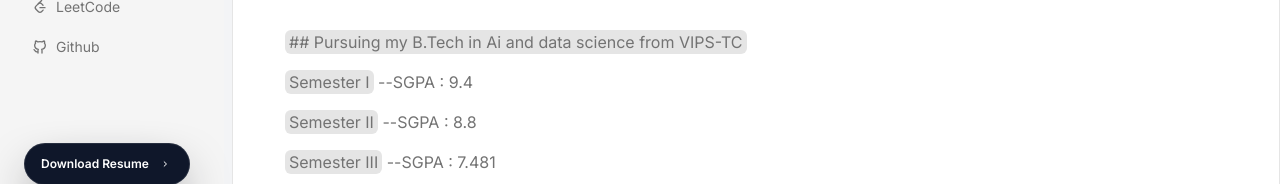
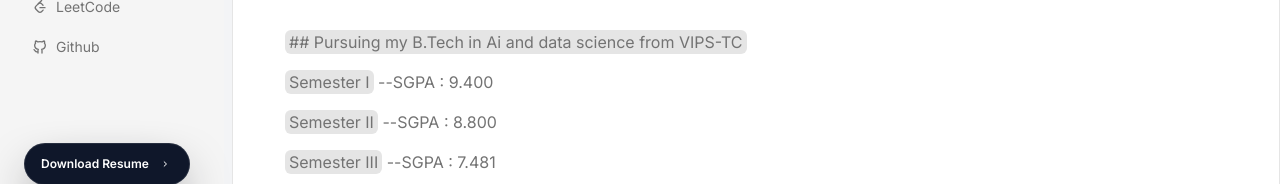
Before and after one commit to onlylakshayji/Portfolio, a Next.js app: page /education in a window 1280 px wide. Shown: the part 575-759 px from the top of the page. Built offline with nearby package versions, Linux system fonts and the light colour scheme.

Commit message:
updated resume

```diff
--- a/src/app/resume/page.tsx
+++ b/src/app/resume/page.tsx
@@ -19,7 +19,7 @@ export default function Home() {
       {/* Download Resume Button */}
       <div className="mt-8">
         <a
-          href="/docs/resume.pdf"  // Replace with your actual path
+          href="/docs/resume.pdf"
           download="Resume.pdf"
           className="inline-block bg-blue-500 text-white font-semibold px-6 py-3 rounded-lg hover:bg-blue-600 transition"
         >
--- a/src/components/ButtonCTA.tsx
+++ b/src/components/ButtonCTA.tsx
@@ -2,7 +2,7 @@ export const ButtonCTA = () => {
   return (
     <div className="absolute top-0 inset-x-0  flex justify-center">
       <a
-        href="https://twitter.com/mannupaaji"
+        href="https://twitter.com/LBansal_123"
         target={"_blank"}
         className="bg-black no-underline group  cursor-pointer relative shadow-2xl shadow-zinc-900 rounded-full p-px text-xs font-semibold leading-6  text-white inline-block"
       >
--- a/src/components/Contact.tsx
+++ b/src/components/Contact.tsx
@@ -20,9 +20,9 @@ export const Contact = () => {
 
   const handleSubmit = (e: any) => {
     e.preventDefault();
-    // Write your submit logic here
     console.log(formData);
   };
+
   return (
     <form className="form" onSubmit={handleSubmit}>
       <div className="flex flex-col md:flex-row justify-between gap-5">
--- a/src/components/Education.tsx
+++ b/src/components/Education.tsx
@@ -65,13 +65,13 @@ export default function Education() {
         <Paragraph className=" mt-4">
         <div className="flex ">
             <h2>{" "}<Highlight>Semester I</Highlight> -- </h2>
-            SGPA : 9.4
+            SGPA : 9.400
           </div>
         </Paragraph>
         <Paragraph className=" mt-4">
           <div className="flex ">
             <h2>{" "}<Highlight>Semester II</Highlight> -- </h2>
-            SGPA : 8.8
+            SGPA : 8.800
           </div>
         </Paragraph>
         <Paragraph className=" mt-4">
@@ -101,14 +101,14 @@ export default function Education() {
         <Paragraph className=" mt-4">
         <div className="flex ">
             <h2>{" "}<Highlight>Semester VI</Highlight> -- </h2>
-            SGPA : xx
+            SGPA : 8.500
           </div>
         </Paragraph>
 
         <Paragraph className=" mt-4">
           <div className="flex ">
             <h2>{" "}<Highlight>Semester VII</Highlight> -- </h2>
-            SGPA : xx
+            SGPA : 8.808
           </div>
         </Paragraph>
 
```
